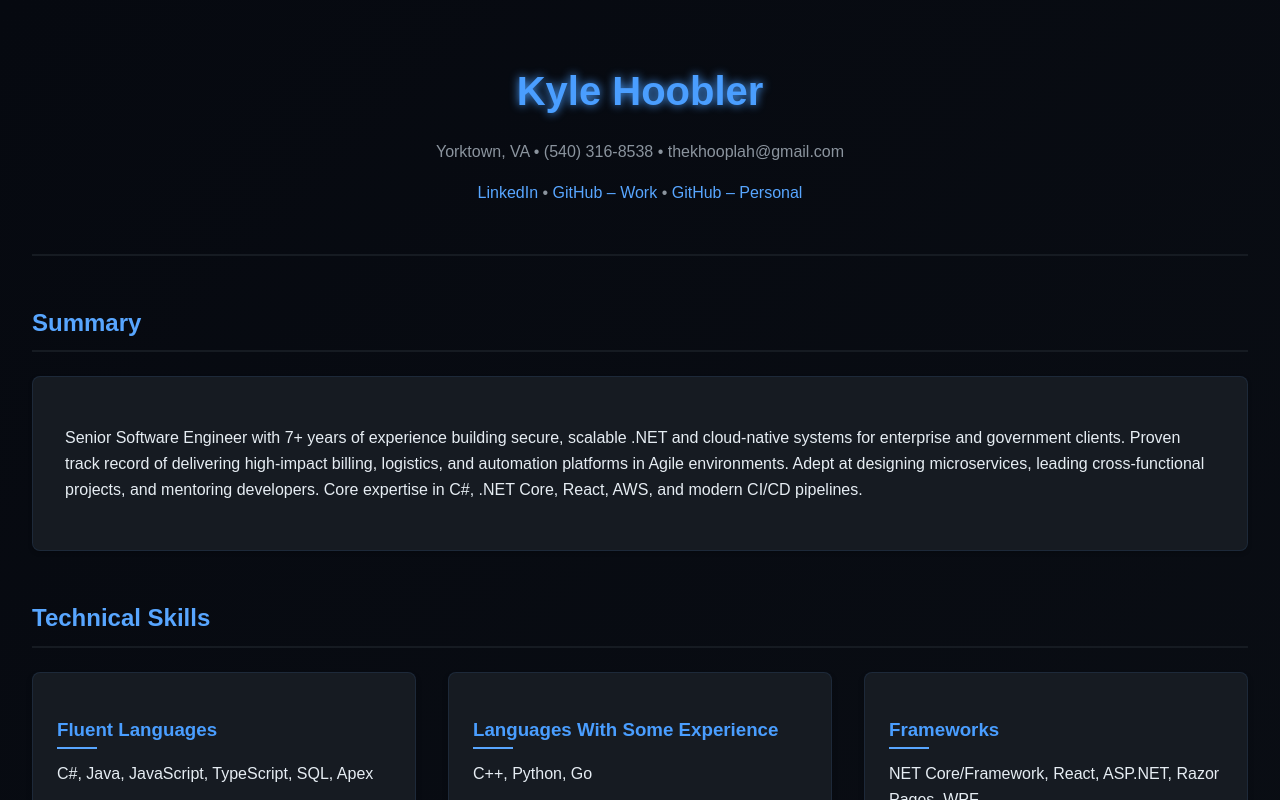
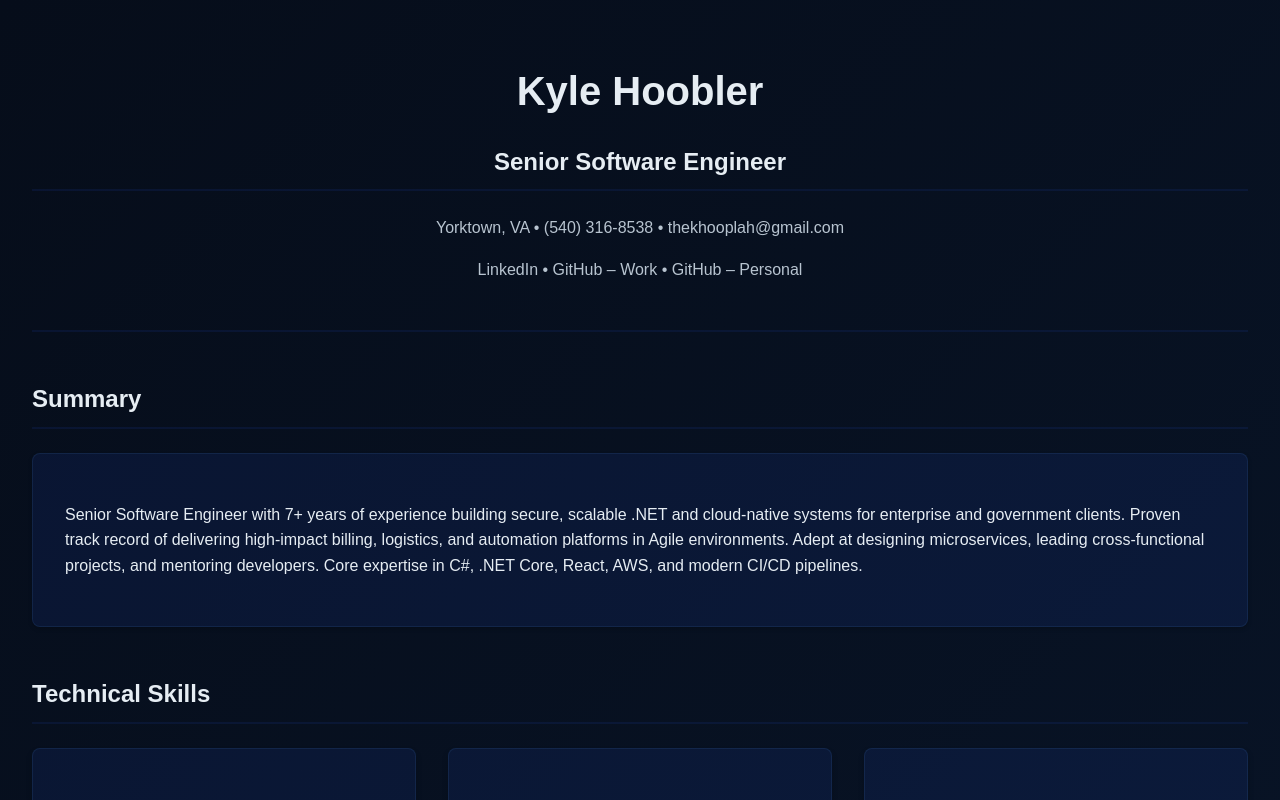
Before and after one commit to KyleHoobler/kyle-website, a React (Create React App) app: page / in a window 1280 px wide. Shown: the top 800 px of the page. Built offline with nearby package versions, Linux system fonts and the light colour scheme.

Commit message:
Added additional things to header

```diff
--- a/src/App.css
+++ b/src/App.css
@@ -1,12 +1,17 @@
 :root {
-  --neon-blue: #4a9eff;
-  --dark-bg: #0d1117;
-  --darker-bg: #060910;
-  --card-bg: #161b22;
+  --primary-blue: #2d5af0;
+  --secondary-blue: #48cae4;
+  --accent-purple: #7b2cbf;
+  --accent-teal: #20c997;
+  --dark-bg: #0a1930;
+  --darker-bg: #060d1a;
+  --card-bg: rgba(45, 90, 240, 0.1);
   --text-primary: #e6edf3;
-  --text-secondary: #8b949e;
-  --accent-blue: #58a6ff;
-  --glow-shadow: 0 0 2px rgba(74, 158, 255, 0.1);
+  --text-secondary: #b8c4d0;
+  --highlight: #ffd60a;
+  --success: #72e2ae;
+  --gradient-1: linear-gradient(120deg, #2d5af0, #7b2cbf);
+  --gradient-2: linear-gradient(120deg, #48cae4, #20c997);
 }
 
 body {
--- a/src/App.js
+++ b/src/App.js
@@ -28,6 +28,7 @@ function App() {
     <div className="App">
       <header className="header animate-fade-in">
         <h1 className="glowing-text">Kyle Hoobler</h1>
+        <h2 className="subtitle">Senior Software Engineer</h2>
         <div className="contact-info">
           <p>Yorktown, VA • (540) 316-8538 • thekhooplah@gmail.com</p>
           <p>
@@ -80,7 +81,7 @@ function App() {
 
         <div className="job">
           <div className="job-header">
-            <a href='https://www.linkedin.com/company/olo/'><h3> Olo Inc</h3></a>
+            <a href='https://www.linkedin.com/company/olo/'><h3>Olo Inc</h3></a>
             <p className="location">Remote</p>
           </div>
           <div className="job-title">
```
